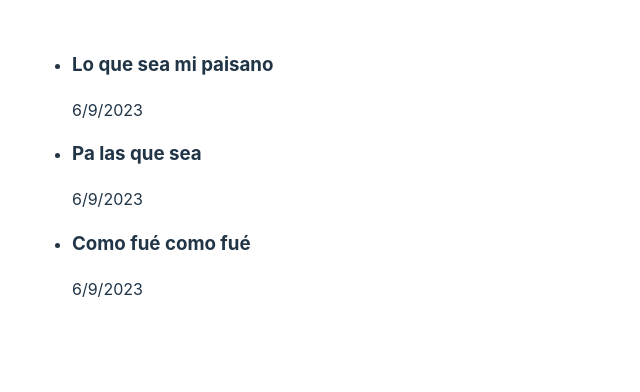
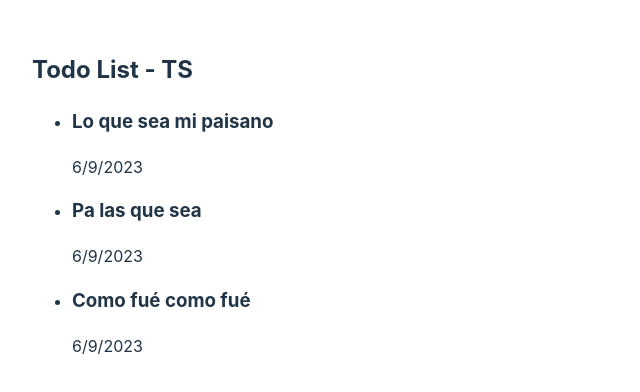
Before and after one commit to NestorSanchezS/Pract-TypeScript, a React (Vite) app: page / in a window 1280 px wide. Shown: the top 392 px of the page, without its empty margins (0-640 px from the left). Built offline with nearby package versions, Linux system fonts and the light colour scheme.

Commit message:
:seedling: create component Todo2

```diff
--- a/src/App.tsx
+++ b/src/App.tsx
@@ -1,4 +1,5 @@
 import { useState } from 'react'
+import { Todo } from './components/Todo';
 import './App.css'
 
 function App() {
@@ -32,15 +33,9 @@ const [todoList, setTodoList] = useState<Array<TodoType>>([
 ])
   return (
     <>
+    <h2>Todo List - TS</h2>
       <ul>
-        {
-          todoList.map((todo) => (
-            <li key={todo.id}>
-              <h3>{todo.text}</h3>
-              <p>{todo.date}</p>
-            </li>
-           ))
-        }
+        <Todo todoData={todoList} />
       </ul>
     </>
   )
--- /dev/null
+++ b/src/components/Todo.tsx
@@ -0,0 +1,26 @@
+interface TodoType {
+  id: number;
+  text: string;
+  date: string;
+  isDone: boolean;
+}
+
+interface TodoProps {
+    todoData: Array<TodoType>
+}
+
+
+export const Todo = ({todoData}: TodoProps) => {
+  return (
+    <>
+        {
+          todoData.map((todo) => (
+            <li key={todo.id}>
+              <h3>{todo.text}</h3>
+              <p>{todo.date}</p>
+            </li>
+           ))
+        }
+    </>
+  )
+}
```
